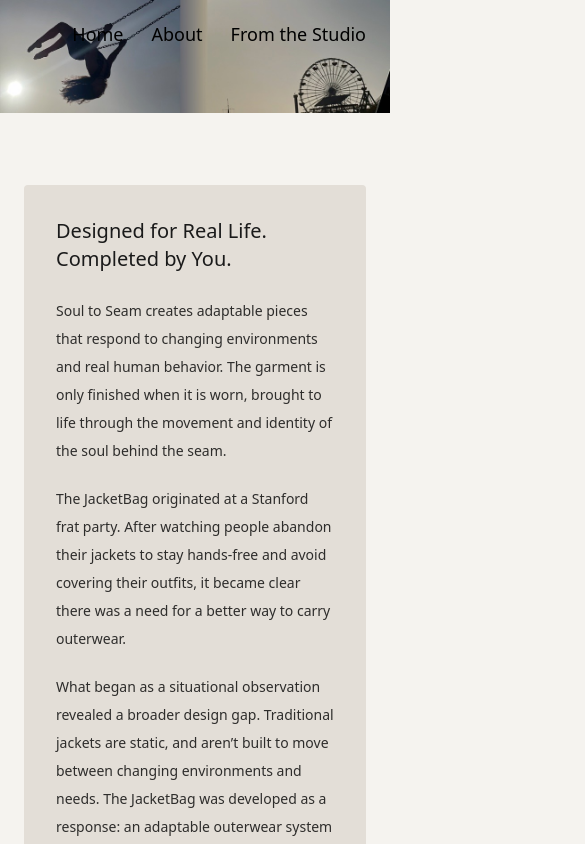
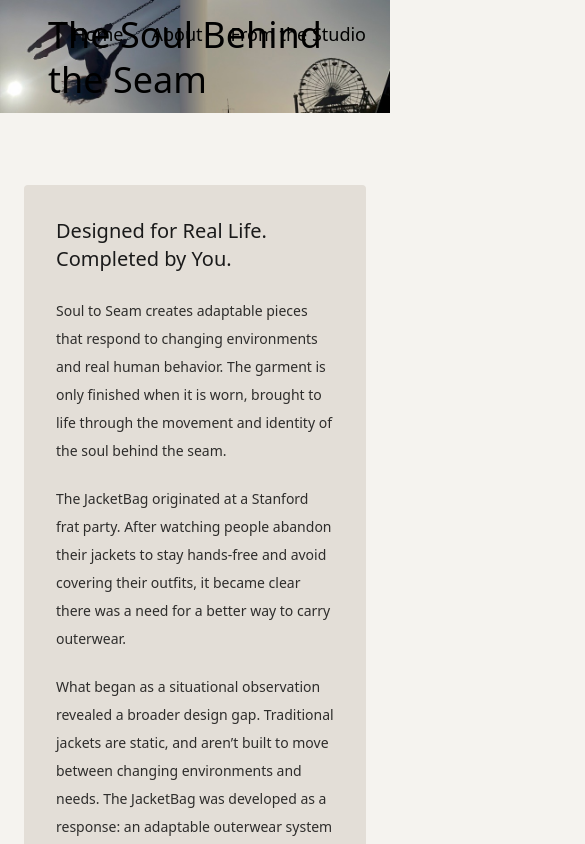
Before and after one commit to ejbh24/soul-to-seam, a Next.js app: page /about in a window 390 px wide. Shown: the top 844 px of the page, 585 px wide, since content can reach past the window. Built offline with nearby package versions, Linux system fonts and the light colour scheme.

Commit message:
Adjusted txt for phone

```diff
--- a/components/Header.tsx
+++ b/components/Header.tsx
@@ -35,7 +35,7 @@ export function Header({
       {/* Optional title overlay */}
       {title && (
         <div className="pointer-events-none absolute inset-0 flex items-center px-6">
-          <h1 className="pl-160 text-3xl sm:text-8xl font-medium leading-tight text-black">
+          <h1 className="pl-6 sm:pl-160 text-4xl sm:text-8xl font-medium leading-tight text-black">
             {title}
           </h1>
         </div>
```
